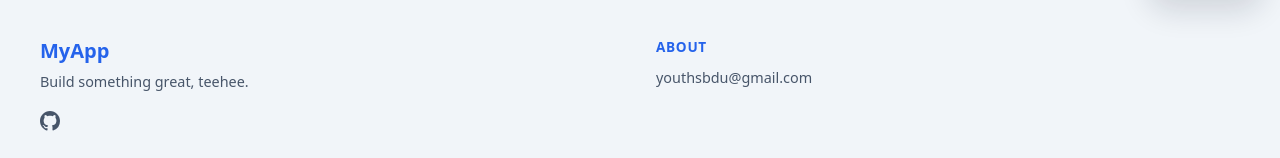
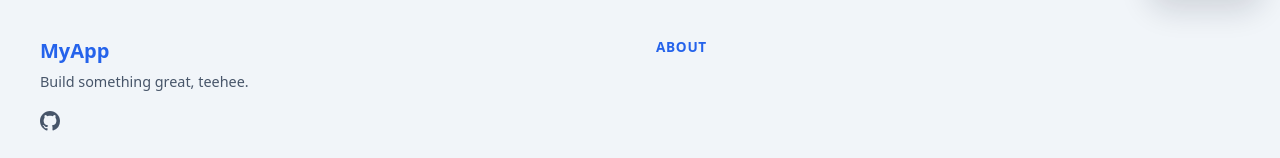
Before and after one commit to chinghei1007/ReactVue, a React (Vite) app: page / in a window 1280 px wide. Shown: the part 785-943 px from the top of the page. Built offline with nearby package versions, Linux system fonts and the light colour scheme.

Commit message:
Update Footer.tsx

```diff
--- a/src/components/Footer.tsx
+++ b/src/components/Footer.tsx
@@ -9,12 +9,12 @@ const footerLinks = {
     { label: 'Changelog', to: '/changelog' },
     { label: 'Docs', to: '/docs' },
   ],
-  company: [
-    // { label: 'About', to: '/about' },
-    // { label: 'Blog', to: '/blog' },
-    // { label: 'Careers', to: '/careers' },
-    { label: 'youthsbdu@gmail.com' },
-  ],
+  // company: [
+  //   // { label: 'About', to: '/about' },
+  //   // { label: 'Blog', to: '/blog' },
+  //   // { label: 'Careers', to: '/careers' },
+  //   { label: 'youthsbdu@gmail.com' },
+  // ],
   legal: [
     { label: 'Privacy Policy', to: '/privacy' },
     { label: 'Terms of Service', to: '/terms' },
@@ -75,7 +75,7 @@ export default function Footer() {
           </div> */}
           <div>
             <h4 className="footer-heading">About</h4>
-            <ul className="footer-links">
+            {/* <ul className="footer-links">
               {footerLinks.company.map((link) => {
                 const isEmail = /\S+@\S+\.\S+/.test(link.label); // simple email regex
 
@@ -87,7 +87,7 @@ export default function Footer() {
               })}
 
 
-            </ul>
+            </ul> */}
           </div>
         </div>
 
```
